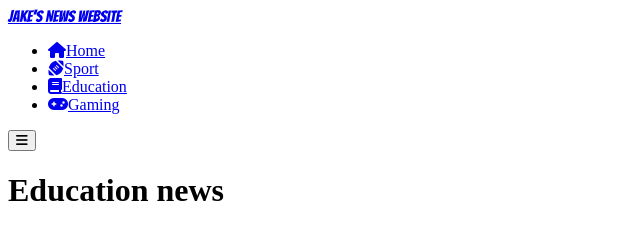
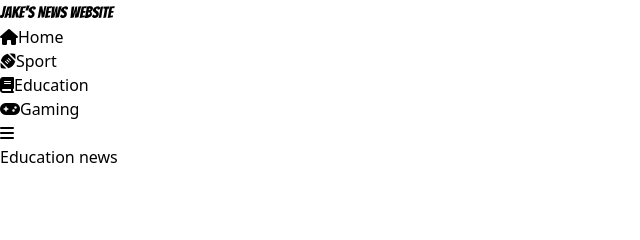
Before and after one commit to JAARJACH/IWD-Project_s325585, a website: page In-class/education.html in a window 1280 px wide. Shown: the whole page, without its empty margins (0-640 px from the left). Drawn offline with Linux system fonts and the light colour scheme; files that its build step writes are made by us from their sources; no server answers.

Commit message:
updating the tailwind css href

```diff
--- a/In-class/education.html
+++ b/In-class/education.html
@@ -7,7 +7,7 @@
         <link rel="preconnect" href="https://fonts.googleapis.com">
         <link rel="preconnect" href="https://fonts.gstatic.com" crossorigin>
         <link href="https://fonts.googleapis.com/css2?family=Bangers&display=swap" rel="stylesheet">
-        <link rel="stylesheet" href="./dist/styles.css">
+        <link rel="stylesheet" href="../dist/styles.css">
         <link rel="stylesheet" href="./css/styles.css"/>
         <script src="https://kit.fontawesome.com/980b282943.js" crossorigin="anonymous"></script>
         <!-- Google tag (gtag.js) -->
```
Also changed, not shown: In-class/gaming.html (+1 -1 lines), In-class/index.html (+1 -1 lines), In-class/sport.html (+1 -1 lines).
